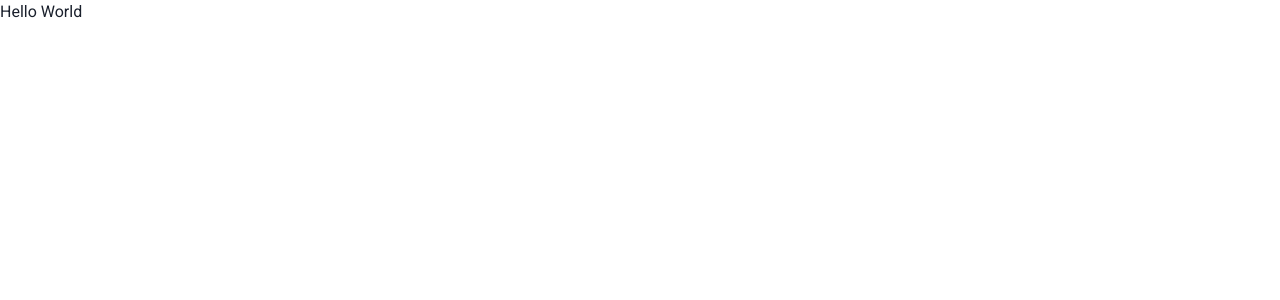
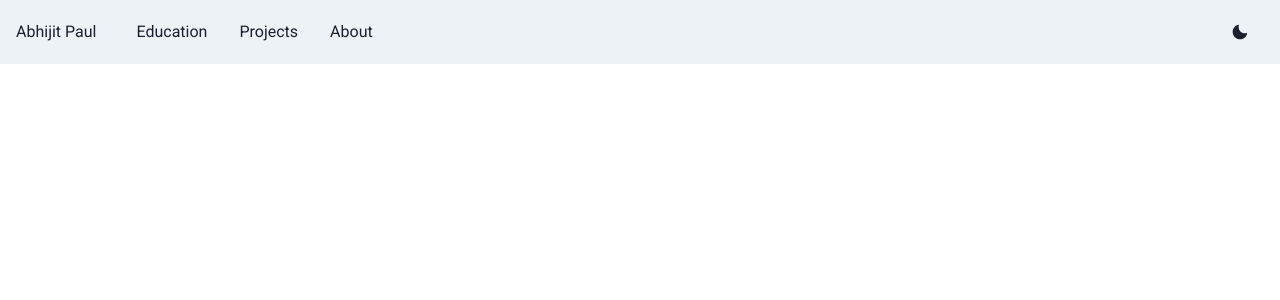
Before and after one commit to itsfloki/portfolio-v2, a Next.js app: page / in a window 1280 px wide. Shown: the top 300 px of the page. Built offline with nearby package versions, Linux system fonts and the light colour scheme.

Commit message:
add: navbar & extend chakra container

```diff
--- /dev/null
+++ b/components/Container/index.tsx
@@ -0,0 +1,15 @@
+import { ReactNode } from 'react'
+import type { NextComponentType, NextPageContext } from 'next'
+import { Container as ChakraContainer } from '@chakra-ui/react'
+
+interface ContainerProps {
+  children: ReactNode
+}
+
+const Container: NextComponentType<NextPageContext, {}, ContainerProps> = ({
+  children,
+}) => {
+  return <ChakraContainer maxW={'7xl'}>{children}</ChakraContainer>
+}
+
+export default Container
--- /dev/null
+++ b/components/Navbar/NavLink.tsx
@@ -0,0 +1,26 @@
+import { ReactNode } from 'react'
+import type { NextComponentType, NextPageContext } from 'next'
+import { Link, useColorModeValue } from '@chakra-ui/react'
+
+interface NavLinkProps {
+  children: ReactNode
+}
+
+const NavLink: NextComponentType<NextPageContext, {}, NavLinkProps> = ({
+  children,
+}) => (
+  <Link
+    px={2}
+    py={1}
+    rounded={'md'}
+    _hover={{
+      textDecoration: 'none',
+      bg: useColorModeValue('gray.200', 'gray.700'),
+    }}
+    href={'#'}
+  >
+    {children}
+  </Link>
+)
+
+export default NavLink
--- /dev/null
+++ b/components/Navbar/index.tsx
@@ -0,0 +1,72 @@
+import type { NextComponentType, NextPageContext } from 'next'
+import {
+  Box,
+  Flex,
+  HStack,
+  IconButton,
+  Button,
+  useDisclosure,
+  useColorModeValue,
+  useColorMode,
+  Stack,
+} from '@chakra-ui/react'
+import { HamburgerIcon, CloseIcon, MoonIcon, SunIcon } from '@chakra-ui/icons'
+
+import Container from '../Container'
+import NavLink from './NavLink'
+
+import { NavLinks, BRAND_NAME } from '../../utils'
+
+const Navbar: NextComponentType<NextPageContext, {}, {}> = () => {
+  const { colorMode, toggleColorMode } = useColorMode()
+  const { isOpen, onOpen, onClose } = useDisclosure()
+
+  return (
+    <Box bg={useColorModeValue('gray.100', 'gray.900')}>
+      <Container>
+        <Flex h={16} alignItems={'center'} justifyContent={'space-between'}>
+          <IconButton
+            size={'md'}
+            icon={isOpen ? <CloseIcon /> : <HamburgerIcon />}
+            aria-label={'Open Menu'}
+            display={{ md: 'none' }}
+            onClick={isOpen ? onClose : onOpen}
+          />
+          <HStack spacing={8} alignItems={'center'}>
+            <Box>{BRAND_NAME}</Box>
+            <HStack
+              as={'nav'}
+              spacing={4}
+              display={{ base: 'none', md: 'flex' }}
+            >
+              {NavLinks.map((link) => (
+                <NavLink key={link}>{link}</NavLink>
+              ))}
+            </HStack>
+          </HStack>
+          <Flex alignItems={'center'}>
+            <Stack direction={'row'} spacing={3}>
+              <Button onClick={toggleColorMode}>
+                {colorMode === 'light' ? <MoonIcon /> : <SunIcon />}
+              </Button>
+
+              {/* Add social icons here */}
+            </Stack>
+          </Flex>
+        </Flex>
+
+        {isOpen ? (
+          <Box pb={4} display={{ md: 'none' }}>
+            <Stack as={'nav'} spacing={4}>
+              {NavLinks.map((link) => (
+                <NavLink key={link}>{link}</NavLink>
+              ))}
+            </Stack>
+          </Box>
+        ) : null}
+      </Container>
+    </Box>
+  )
+}
+
+export default Navbar
--- a/pages/index.tsx
+++ b/pages/index.tsx
@@ -1,6 +1,8 @@
 import Head from 'next/head'
 
-export default function Home() {
+import Navbar from '../components/Navbar'
+
+const Home = () => {
   return (
     <div>
       <Head>
@@ -10,10 +12,11 @@ export default function Home() {
       </Head>
 
       <main>
-        <h1>Hello World</h1>
+        <Navbar />
       </main>
 
       <footer />
     </div>
   )
 }
+export default Home
--- /dev/null
+++ b/utils/index.ts
@@ -0,0 +1,2 @@
+export const BRAND_NAME = "Abhijit Paul"
+export const NavLinks = ['Education', 'Projects', 'About']
```
